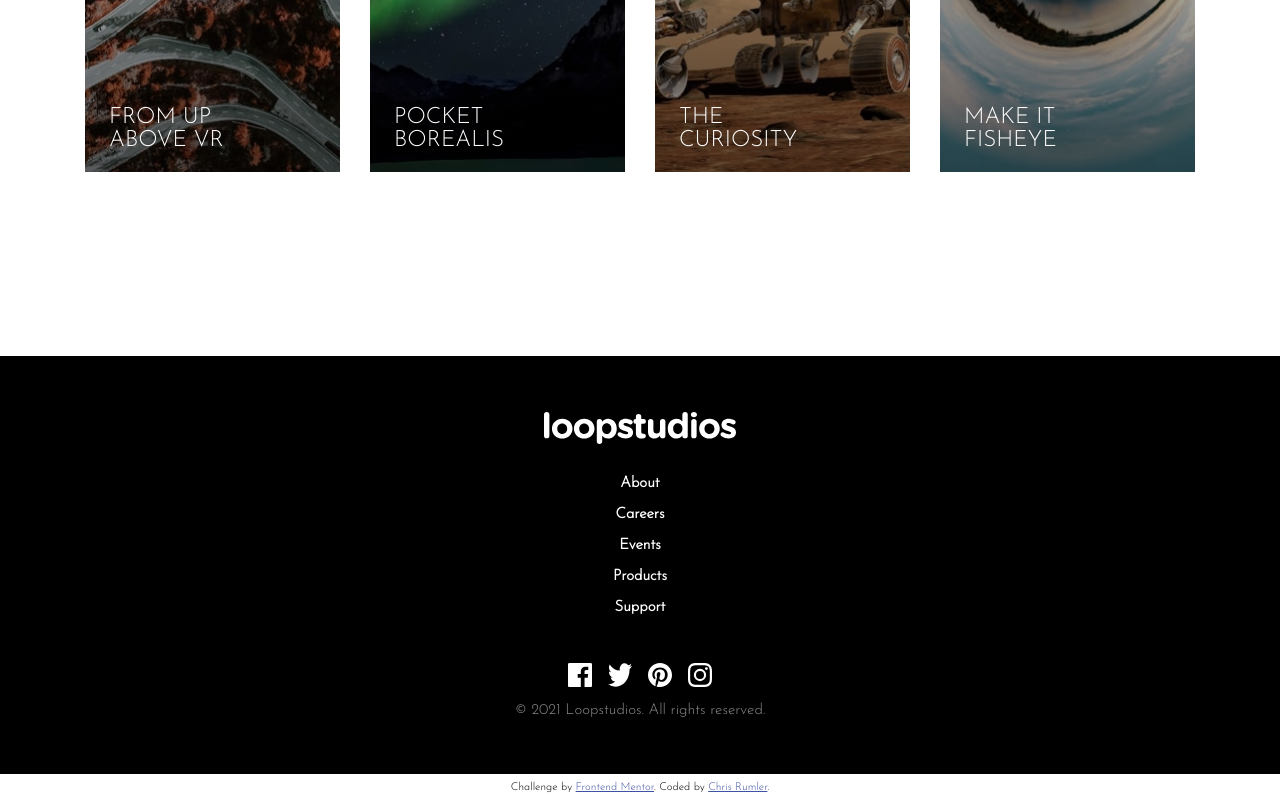
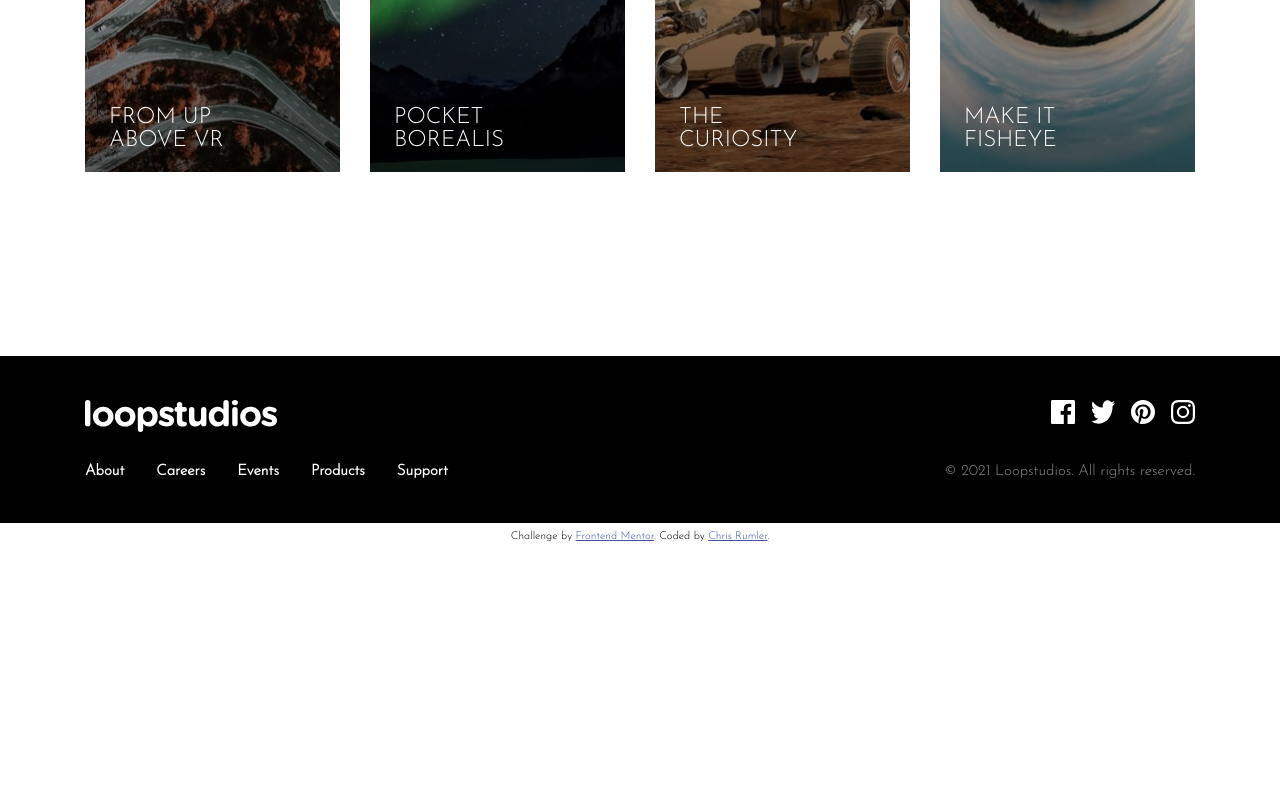
Before and after one commit to crumler/updated-loopstudios, a plain HTML site: page index.html in a window 1280 px wide. Shown: the part 2283-3083 px from the top of the page. After the commit the page ends 2832 px from the top, so only its background shows below. Drawn offline with Linux system fonts and the light colour scheme.

Commit message:
implemented footer grid and margin/padding

```diff
--- a/index.html
+++ b/index.html
@@ -197,7 +197,7 @@
     <div class="container">
       <div class="grid-center-item">
         <img class="footer_logo" src="./images/logo.svg" alt="Company Logo">
-        <ul class="text-light bold text-center">
+        <ul class="footer-links text-light bold text-center footer-flex">
           <li class="footer_list_item">About</li>
           <li class="footer_list_item">Careers</li>
           <li class="footer_list_item">Events</li>
@@ -205,10 +205,12 @@
           <li class="footer_list_item">Support</li>
         </ul>
         <div class="social-logos-container">
+          <div class="flex">
           <img class="social_logo" src="./images/icon-facebook.svg" alt="Facebook Logo">
           <img class="social_logo" src="./images/icon-twitter.svg" alt="Twitter Logo">
           <img class="social_logo" src="./images/icon-pinterest.svg" alt="Pinterest Logo">
           <img class="social_logo" src="./images/icon-instagram.svg" alt="Instagram Logo">
+          </div>
         </div>
         <p class="copyright text-accent">© 2021 Loopstudios. All rights reserved.</p>
       </div>
--- a/styles.css
+++ b/styles.css
@@ -262,9 +262,13 @@ section { padding-top: 6.4rem; }
 /* ----- Footer ----- */
 
 .footer_logo {
+  grid-area: logo;
   width: auto;
   margin: 3.733rem 0 2.133rem 0;
 }
+
+.footer-links { grid-area: links; }
+
 
 .footer_list_item {
   list-style: none;
@@ -274,14 +278,17 @@ section { padding-top: 6.4rem; }
 .footer_list_item:last-child { margin-bottom: 3.2rem; }
 
 .social-logos-container {
-  display: flex;
+  grid-area: socials;
 }
 
-.social_logo { margin-right: 1.067rem; }
+.social_logo {
+  margin-right: 1.067rem;
+}
 
 .social_logo:last-child { margin-right: 0; }
 
 .copyright {
+  grid-area: copyright;
   margin: 1.067rem 0 3.733rem 0;
 }
 
@@ -373,12 +380,16 @@ section { padding-top: 6.4rem; }
     margin-bottom: 0;
   }
 
+  .creation-container picture,
+  .creation-container p {
+    transition: all 0.3s ease-in;
+  }
+
   .creation-container:hover {
     cursor: pointer;
   }
 
   .creation-container:hover picture {
-    background: none;
     opacity: 0.25;
   }
 
@@ -400,6 +411,39 @@ section { padding-top: 6.4rem; }
     width: 40%;
   } */
 
+  .grid-center-item {
+    justify-items: flex-start;
+    grid-template-columns: repeat(2, 1fr);
+    grid-template-areas:
+    'logo socials'
+    'links copyright';
+    padding-bottom: 2.933rem;
+  }
+
+  .footer-flex {
+    display: flex;
+    align-items: center;
+  }
+
+  .footer_logo,
+  .social-logos-container {
+    margin-top: 2.933rem;
+  }
+
+  .footer_list_item {
+    margin: 0 2.133rem 0 0;
+  }
+
+  .footer_list_item:last-child {
+    margin: 0;
+  }
+
+  .copyright {
+    margin: 0;
+  }
+
+  .copyright,
+  .social-logos-container { justify-self: end; }
 }
 
 @media (min-width: 1200px) {
```
